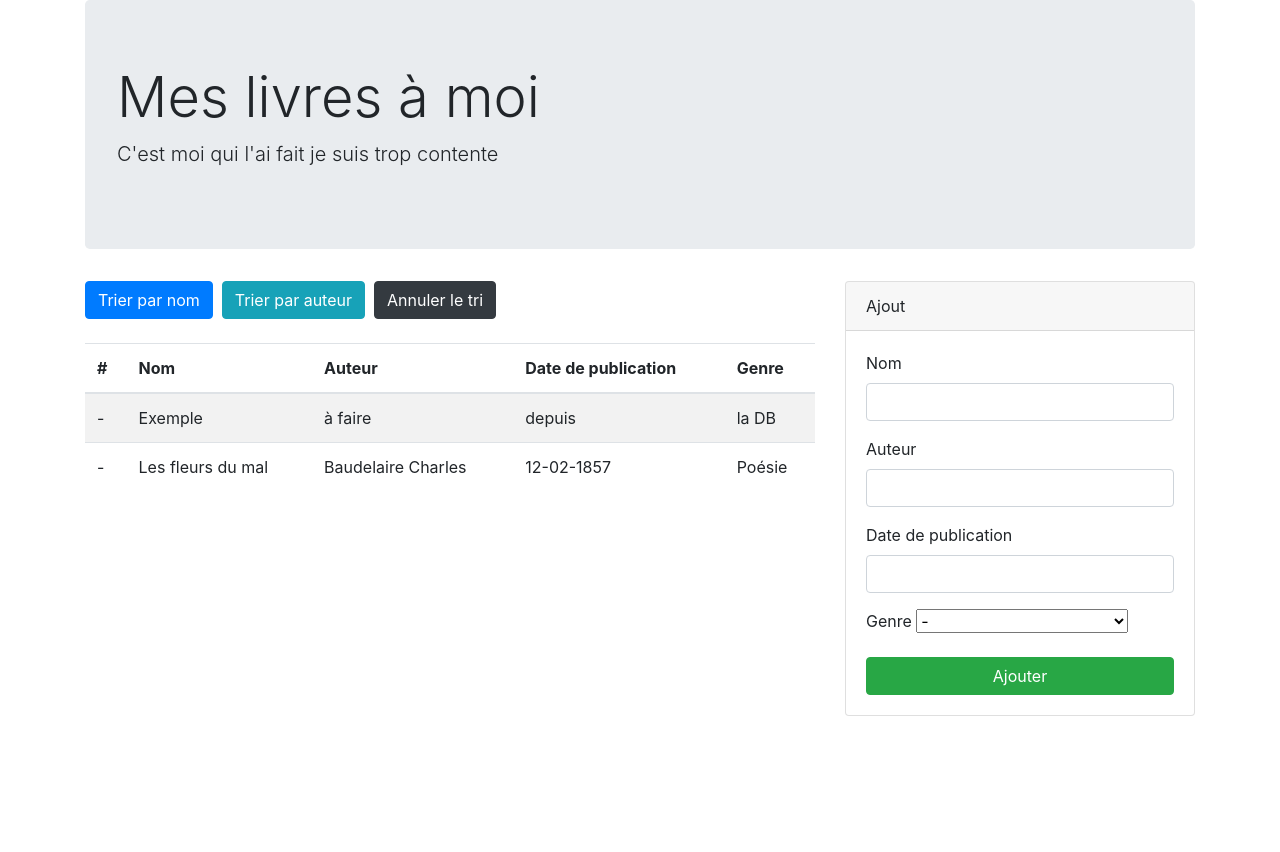
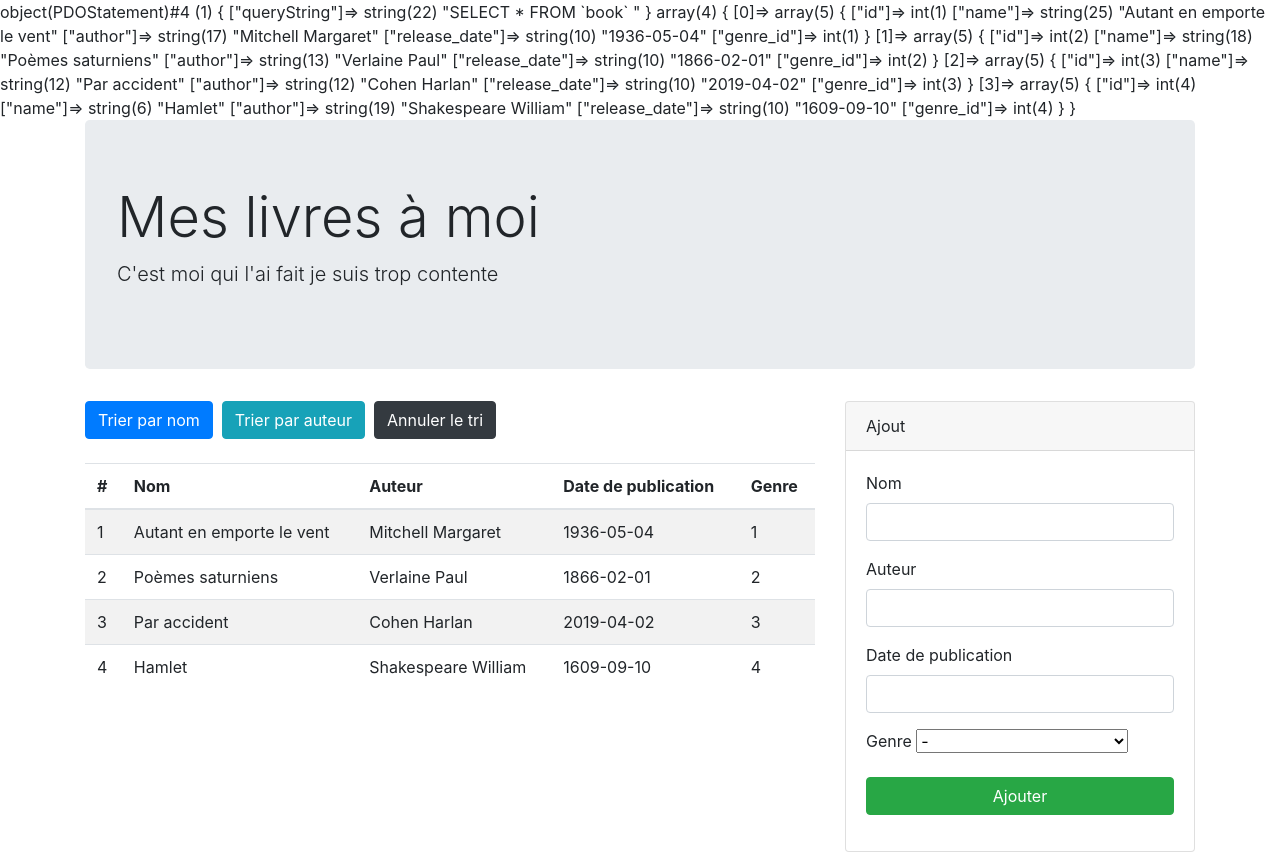
Before and after one commit to BTS-SIO-STMALO/exo-mabibliotheque-mathilderenversade, a PHP site: page / in a window 1280 px wide. Before the commit the page ends 716 px from the top, so only its background shows below. Run offline with PHP 8.4, Linux system fonts and the light colour scheme; data comes from the database, SQL or seed files in the repository; some libraries are stand-ins or nearby versions.

Commit message:
display all books dynamically

```diff
--- a/inc/db.php
+++ b/inc/db.php
@@ -2,3 +2,33 @@
 
 // TODO #1 créer un objet PDO permettant de se connecter à la base de données "book"
 // et le stocker dans la variable $pdo
+class DB {
+
+    private $pdo;
+
+    public function __construct()
+    {
+        $dsn = 'mysql:host=localhost;dbname=book;charset=utf8';
+        $user = 'book';
+        $password = 'book';
+
+        try {
+            $pdoConnexion = new PDO(
+                $dsn,
+                $user,
+                $password,
+                array(
+                    PDO::ATTR_ERRMODE => PDO::ERRMODE_WARNING
+
+                )
+                );
+        } catch (PDOException $exception) {
+            echo 'Connexion échouée : '. $exception->getMessage();
+        }
+        $this->pdo = $pdoConnexion;
+    }
+
+    public function getPdo(){
+        return $this->pdo;
+    }
+}
--- a/index.php
+++ b/index.php
@@ -4,6 +4,7 @@
 require __DIR__.'/inc/db.php'; // Pour __DIR__ => http://php.net/manual/fr/language.constants.predefined.php
 // Rappel : la variable $pdo est disponible dans ce fichier
 //          car elle a été créée par le fichier inclus ci-dessus
+$dbConnexion = new DB;
 
 // Initialisation de variables (évite les "NOTICE - variable inexistante")
 $bookList = array();
@@ -49,8 +50,7 @@ $genreList = array(
 
 
 // TODO #1 écrire la requête SQL permettant de récupérer les livres en base de données (mais ne pas l'exécuter maintenant)
-$sql = '
-
+$sql = 'SELECT * FROM `book`
 ';
 
 // Si un tri a été demandé, on réécrit la requête
@@ -71,7 +71,11 @@ if (!empty($_GET['order'])) {
     }
 }
 // TODO #1 exécuter la requête contenue dans $sql et récupérer les valeurs dans la variable $BookList
-
+$pdo = $dbConnexion->getPdo();
+$pdoStatement = $pdo->query($sql);
+var_dump($pdoStatement);
+$bookList = $pdoStatement->fetchAll(PDO::FETCH_ASSOC);
+var_dump($bookList);
 
 // Inclusion du fichier s'occupant d'afficher le code HTML
 require __DIR__.'/view/book.php';
--- a/view/book.php
+++ b/view/book.php
@@ -37,20 +37,15 @@
                 <tbody>
                     <!-- TODO #1 boucler sur le tableau $bookList contenant tous les livres
                     (supprimez ces 2 lignes d'exemple) -->
+                    <?php foreach ($bookList as $book) :?>
                     <tr>
-                        <td>-</td>
-                        <td>Exemple</td>
-                        <td>à faire</td>
-                        <td>depuis</td>
-                        <td>la DB</td>
+                        <td><?= $book['id'];?></td>
+                        <td><?= $book['name'];?></td>
+                        <td><?= $book['author'];?></td>
+                        <td><?= $book['release_date'];?></td>
+                        <td><?= $book['genre_id'];?></td>
                     </tr>
-                    <tr>
-                        <td>-</td>
-                        <td>Les fleurs du mal</td>
-                        <td>Baudelaire Charles</td>
-                        <td>12-02-1857</td>
-                        <td>Poésie</td>
-                    </tr>
+                    <?php endforeach;?>
                 </tbody>
                 </table>
             </div>
```
